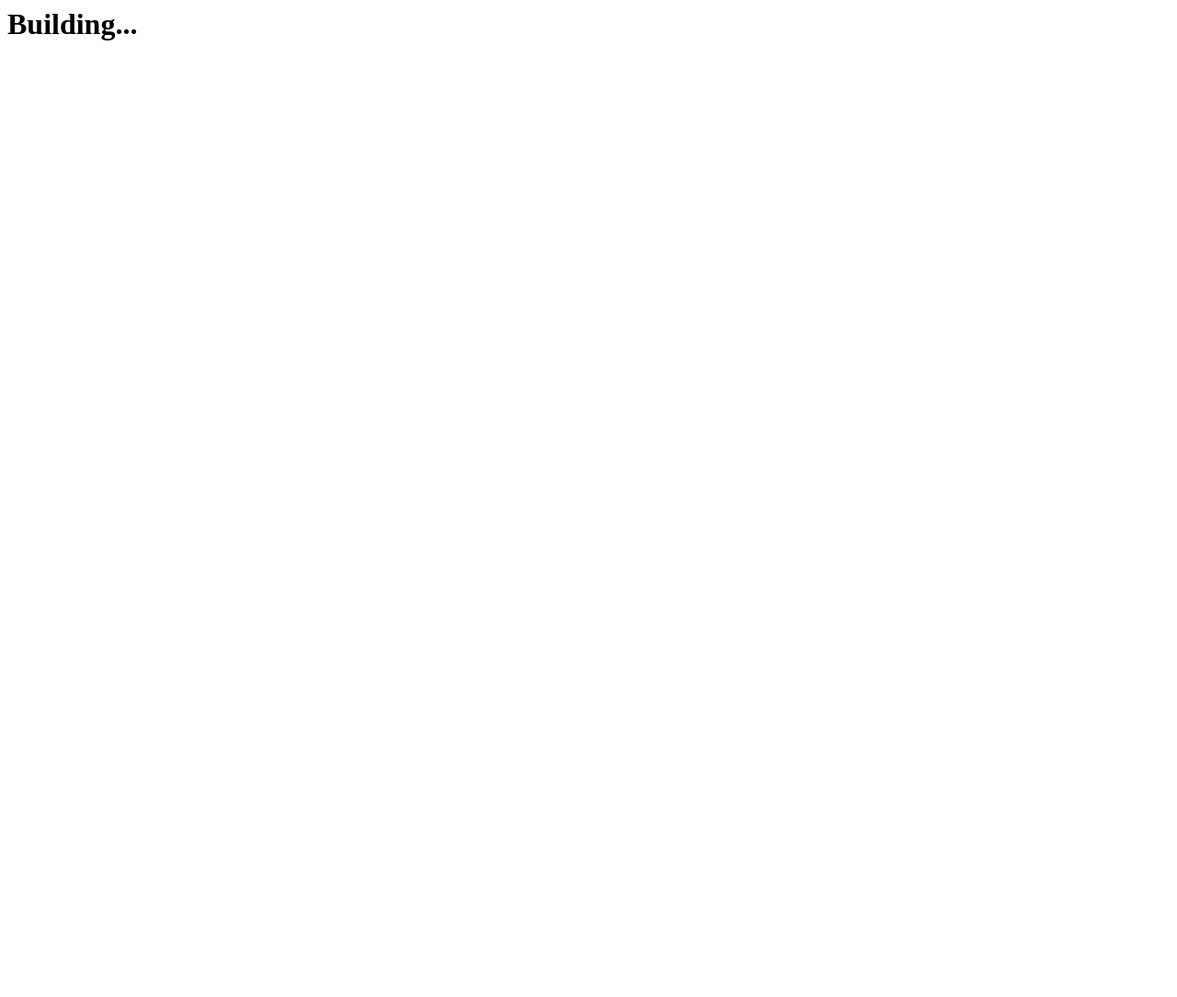
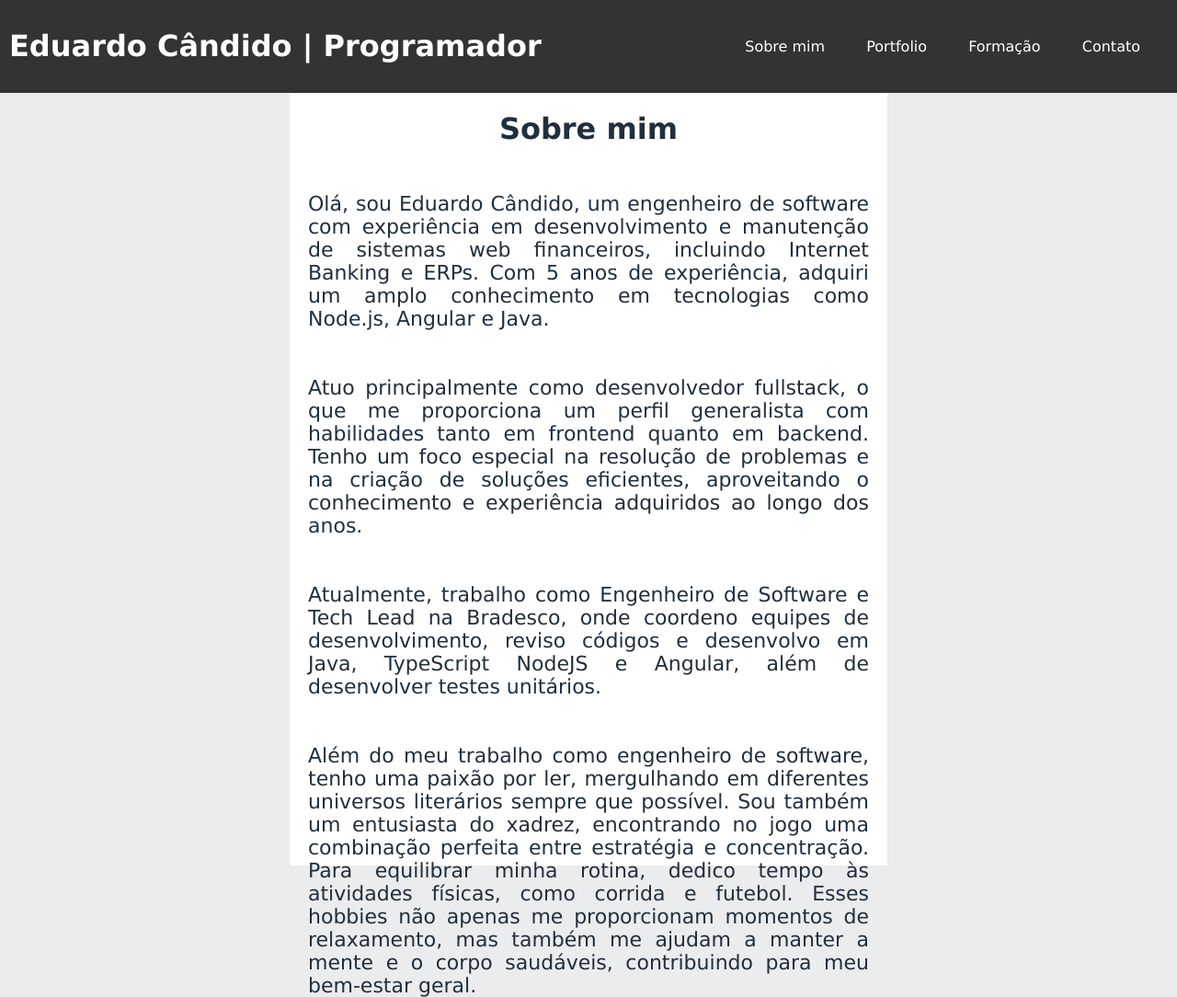
Before and after one commit to EduardoCandido/EduardoCandido.github.io, a plain HTML site: page index.html in a window 1280 px wide. Shown: the whole page at 92% size. Before the commit the page ends 800 px from the top, so only its background shows below. Drawn offline with Linux system fonts and the light colour scheme.

Commit message:
trabalho faculdade

```diff
--- /dev/null
+++ b/formacao.css
@@ -0,0 +1,4 @@
+/* Estilização para a aba formação do site */
+main ul li {
+    margin-bottom: 10px;
+}
--- a/index.html
+++ b/index.html
@@ -1 +1,32 @@
-<h1>Building...</h1>
+<!DOCTYPE html>
+<html lang="pt-BR">
+    <head>
+        <meta charset="UTF-8">
+        <title>Eduardo Cândido</title>
+        <link rel="stylesheet" href="styles.css">
+    </head>
+    <body>
+        <!-- Header do site conterá titulo e links -->
+        <header>
+            <h1>Eduardo Cândido | Programador</h1>
+            <nav>
+                <ul>
+                    <li><a href="index.html">Sobre mim</a></li>
+                    <li><a href="portfolio.html">Portfolio</a></li>
+                    <li><a href="formacao.html">Formação</a></li>
+                    <li><a href="contato.html">Contato</a></li>
+                </ul>
+            </nav>
+        </header>
+        <main>
+            <h1>Sobre mim</h1>
+            <p>Olá, sou Eduardo Cândido, um engenheiro de software com experiência em desenvolvimento e manutenção de sistemas web financeiros, incluindo Internet Banking e ERPs. Com 5 anos de experiência, adquiri um amplo conhecimento em tecnologias como Node.js, Angular e Java.</p>
+
+            <p>Atuo principalmente como desenvolvedor fullstack, o que me proporciona um perfil generalista com habilidades tanto em frontend quanto em backend. Tenho um foco especial na resolução de problemas e na criação de soluções eficientes, aproveitando o conhecimento e experiência adquiridos ao longo dos anos.</p>
+
+            <p>Atualmente, trabalho como Engenheiro de Software e Tech Lead na Bradesco, onde coordeno equipes de desenvolvimento, reviso códigos e desenvolvo em Java, TypeScript NodeJS e Angular, além de desenvolver testes unitários.</p>
+
+            <p>Além do meu trabalho como engenheiro de software, tenho uma paixão por ler, mergulhando em diferentes universos literários sempre que possível. Sou também um entusiasta do xadrez, encontrando no jogo uma combinação perfeita entre estratégia e concentração. Para equilibrar minha rotina, dedico tempo às atividades físicas, como corrida e futebol. Esses hobbies não apenas me proporcionam momentos de relaxamento, mas também me ajudam a manter a mente e o corpo saudáveis, contribuindo para meu bem-estar geral.</p>
+        </main>
+    </body>
+</html>
--- /dev/null
+++ b/portfolio.css
@@ -0,0 +1,20 @@
+/* Estilização da parte de portfolio */
+.img {
+    padding: 10px;
+}
+
+img {
+    width: 100%;
+    box-shadow: 0 0 10px 0px black;
+}
+
+h2 {
+    text-align: center;
+    margin-top: 50px;
+    color: #212F3D;
+}
+
+main {
+    padding-bottom: 20px;
+    height: inherit;
+}
--- /dev/null
+++ b/styles.css
@@ -0,0 +1,64 @@
+body {
+    font-family: 'Lucida Sans', 'Lucida Sans Regular', 'Lucida Grande', 'Lucida Sans Unicode', Geneva, Verdana, sans-serif;
+    margin: 0;
+    padding: 0;
+    background-color: #EAECEE;
+}
+
+/* Inicio estilização header */
+header {
+    background-color: #333;
+    color: #fff;
+    text-align: center;
+    padding: 10px 10px;
+    display: flex;
+    align-items: center;
+    justify-content: space-between;
+}
+
+nav ul {
+    list-style-type: none;
+    margin: 0;
+    padding: 0;
+}
+
+nav ul li {
+    display: inline-block;
+    margin-right: 20px;
+}
+
+nav ul li a {
+    color: #fff;
+    text-decoration: none;
+    padding: 5px 10px;
+    border-radius: 15px;
+}
+
+nav ul li a:hover {
+    background-color: white;
+    color: black;
+}
+/* Fim estilização header */
+
+/* Inicio estilização main */
+main {
+    width: 50%;
+    margin: 0 auto;
+    height: 100vh;
+    background-color: white;
+    padding: 20px 5px;
+    color: #212F3D;
+}
+
+main h1 {
+    text-align: center;
+    margin-top: 0;
+}
+
+main p {
+    margin-top: 50px;
+    padding: 0 15px;
+    text-align: justify;
+    font-size: 22px;
+}
+/* Fim estilização main */
```
Also changed, not shown: contato.css (added, +27 -0 lines), contato.html (added, +42 -0 lines), formacao.html (added, +38 -0 lines), portfolio.html (added, +37 -0 lines), github.png (added), site-pessoal.png (added).
